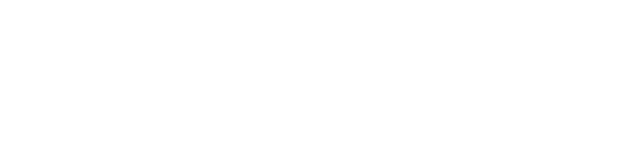
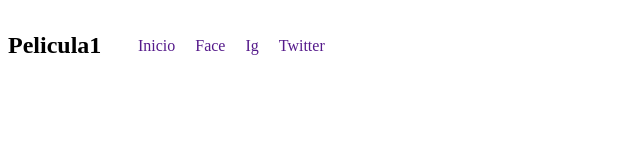
Before and after one commit to Makedok7/proyecto_html_grupo_16, a plain HTML site: page peliculas.html in a window 1280 px wide. Shown: the whole page, without its empty margins (0-640 px from the left). Drawn offline with Linux system fonts and the light colour scheme.

Commit message:
third commit

```diff
--- /dev/null
+++ b/Styles/stylePeliculas.css
@@ -0,0 +1,19 @@
+header{
+    display: flex;
+    height: 75px;
+    width: 100%;
+    align-items: center;
+}
+.nav-ul{
+    height: 75px;
+    width: 200px;
+    margin-right: 100px;
+    list-style: none;
+    justify-content: center;
+    align-items: center;
+    display: flex;
+}
+.nav-ul a{
+    margin-right: 20px;
+    text-decoration: none;
+}
--- a/peliculas.html
+++ b/peliculas.html
@@ -1,8 +1,36 @@
-
-<html>
+<!DOCTYPE html>
+<html lang="en">
     <head>
+        <meta charset="UTF-8">
+        <meta http-equiv="X-UA-Compatible" content="IE-edge">
+        <meta name="viewport" content="width=device-width, inital-scale=1.0">
+        <link rel="stylesheet" href="Styles/stylePeliculas.css">
+        <title>Peliculas</title>
     </head>
     <body>
+        <header>
+            <section class="movieTitle">
+                <h1>Pelicula1</h1>
+            </section>
+            <nav>
+                <ul class="nav-ul">
+                    <li>
+                        <a href="">Inicio</a>
+                    </li>
+                    <li>
+                        <a href="">Face</a>
+                    </li>
+                    <li>
+                        <a href="">Ig</a>
+                    </li>
+                    <li>
+                        <a href="">Twitter</a>
+                    </li>
+                </ul>
+            </nav>
+        </header>
+        <main>
 
+        </main>
     </body>
 </html>
```
Also changed, not shown: Styles/styleIndex.css (+17 -0 lines), index.html (+10 -1 lines).
